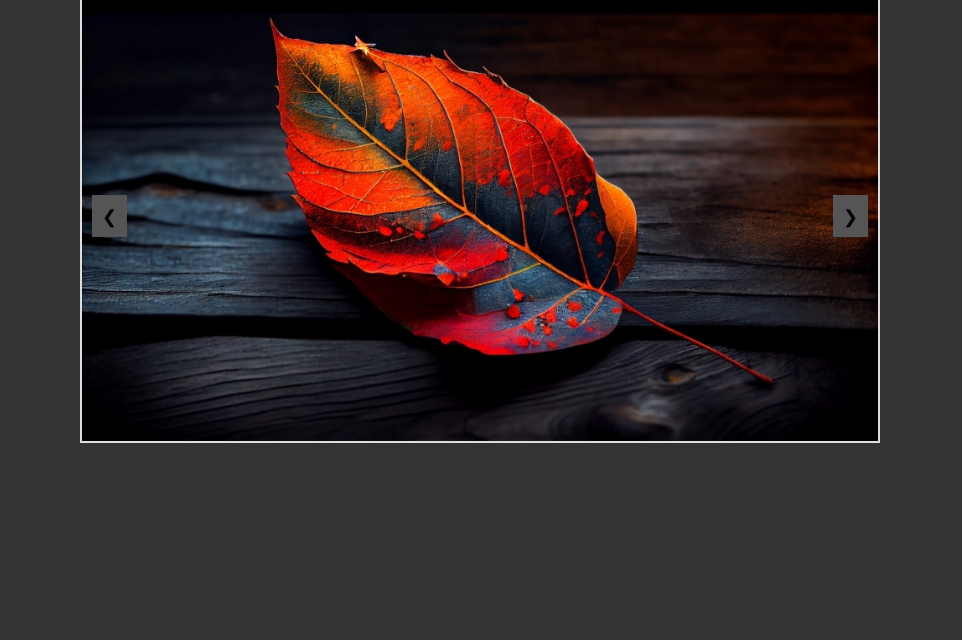
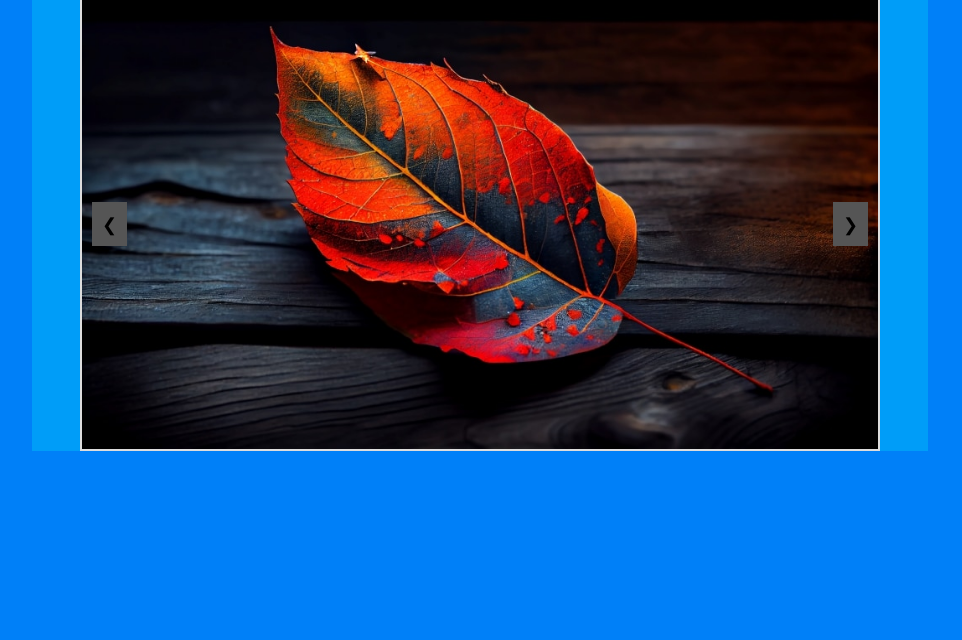
Before and after one commit to Gastoncito93/PW1---Final-Integrador, a plain HTML site: page index.html in a window 1280 px wide. Shown: the part 160-800 px from the top of the page, without its empty margins (160-1122 px from the left). Drawn offline with Linux system fonts and the light colour scheme.

Commit message:
modificaciones css

```diff
--- a/styles.css
+++ b/styles.css
@@ -15,19 +15,19 @@
     margin: 0;
     padding: 0;
     box-sizing: border-box;
-    font-family: 'Gill Sans', 'Gill Sans MT', Calibri, 'Trebuchet MS', sans-serif;
+    font-family: Georgia, 'Times New Roman', Times, serif;
 }
 
 html {
     scroll-behavior: smooth;
+    background-color: #0080f8;
 }
 
 body {
     margin-top: 3%;
     margin-left: 15%;
     margin-right: 15%;
-    border: #333 2px solid;
-    background-color: #333;
+    background-color: #009df8;
     color: #e9e4e4;
 }
 
```
